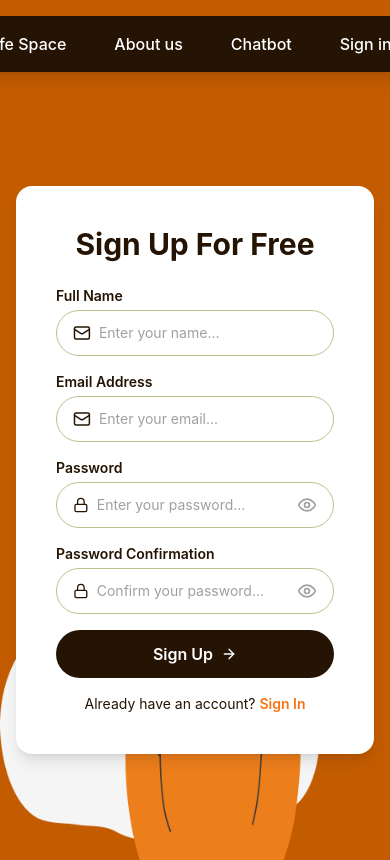
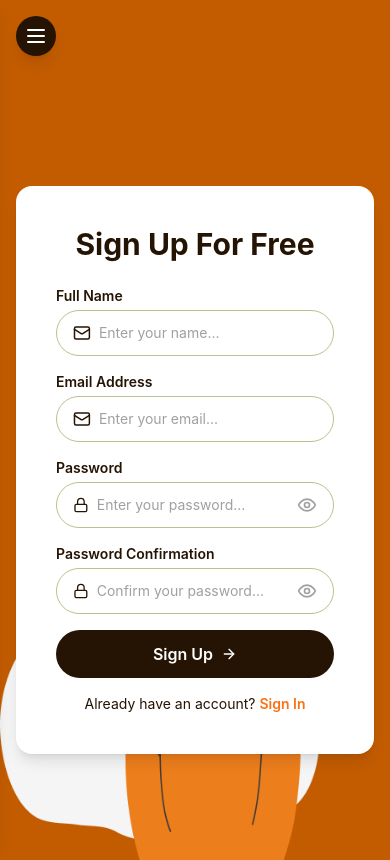
Before and after one commit to DaffaIkhwan/PulihHati-Frontend, a React (Vite) app: page /signup in a window 390 px wide. Built offline with nearby package versions, Linux system fonts and the light colour scheme.

Commit message:
feat: add navbar for mobile

```diff
--- a/src/components/Navbar.jsx
+++ b/src/components/Navbar.jsx
@@ -1,9 +1,10 @@
 import { NavLink, useNavigate } from "react-router-dom";
 import { useState, useEffect } from "react";
-import { LogOut, User } from "lucide-react";
+import { LogOut, User, Menu, X } from "lucide-react";
 
 const Navbar = () => {
   const [isLoggedIn, setIsLoggedIn] = useState(false);
+  const [mobileMenuOpen, setMobileMenuOpen] = useState(false);
   const navigate = useNavigate();
 
   // Check authentication status
@@ -23,6 +24,16 @@ const Navbar = () => {
     localStorage.removeItem('user');
     setIsLoggedIn(false);
     navigate('/');
+    setMobileMenuOpen(false);
+  };
+
+  const toggleMobileMenu = () => {
+    setMobileMenuOpen(!mobileMenuOpen);
+  };
+
+  // Close mobile menu when navigating
+  const handleNavigation = () => {
+    setMobileMenuOpen(false);
   };
 
   const navItems = [
@@ -41,7 +52,73 @@ const Navbar = () => {
       ];
 
   return (
-    <nav className="fixed top-4 left-1/2 transform -translate-x-1/2 z-50 bg-[#251404] px-4 py-2 rounded-full w-max flex items-center gap-4 shadow-lg">
+    <>
+      {/* Hamburger button for mobile */}
+      <button
+        onClick={toggleMobileMenu}
+        className="fixed top-4 left-4 z-50 md:hidden bg-[#251404] p-2 rounded-full shadow-lg text-white"
+      >
+        {mobileMenuOpen ? <X className="w-6 h-6" /> : <Menu className="w-6 h-6" />}
+      </button>
+
+      {/* Mobile slide-in menu */}
+      <div className={`fixed inset-y-0 left-0 z-40 w-64 bg-[#251404] shadow-lg transform transition-transform duration-300 ease-in-out md:hidden ${
+        mobileMenuOpen ? 'translate-x-0' : '-translate-x-full'
+      }`}>
+        <div className="flex flex-col p-4 pt-16">
+          <NavLink
+            to="/"
+            className="text-white font-bold px-4 py-3 mb-4 transition-colors duration-300 hover:bg-[#4F3422] rounded-full"
+            onClick={handleNavigation}
+          >
+            Logo
+          </NavLink>
+
+          {navItems.map(({ name, to }) => (
+            <NavLink
+              key={to}
+              to={to}
+              onClick={handleNavigation}
+              className={({ isActive }) =>
+                `px-4 py-3 mb-2 rounded-full font-medium transition-colors duration-300 ${
+                  isActive ? "bg-[#4F3422] text-white shadow" : "text-white hover:bg-[#4F3422]"
+                }`
+              }
+            >
+              {name}
+            </NavLink>
+          ))}
+
+          {authItems.map(({ name, to, icon: Icon }) => (
+            <NavLink
+              key={to}
+              to={to}
+              onClick={handleNavigation}
+              className={({ isActive }) =>
+                `px-4 py-3 mb-2 rounded-full font-medium transition-colors duration-300 flex items-center gap-2 ${
+                  isActive ? "bg-[#4F3422] text-white shadow" : "text-white hover:bg-[#4F3422]"
+                }`
+              }
+            >
+              {Icon && <Icon className="w-4 h-4" />}
+              {name}
+            </NavLink>
+          ))}
+
+          {isLoggedIn && (
+            <button
+              onClick={handleLogout}
+              className="px-4 py-3 mt-2 rounded-full font-medium transition-colors duration-300 text-white hover:bg-[#4F3422] flex items-center gap-2"
+            >
+              <LogOut className="w-4 h-4" />
+              Logout
+            </button>
+          )}
+        </div>
+      </div>
+
+      {/* Desktop navbar */}
+      <nav className="fixed top-4 left-1/2 transform -translate-x-1/2 z-50 bg-[#251404] px-4 py-2 rounded-full w-max hidden md:flex items-center gap-4 shadow-lg">
         <NavLink to="/" className="text-white font-bold px-4 py-2 transition-colors duration-300 hover:bg-[#4F3422] rounded-full">
           Logo
         </NavLink>
@@ -85,6 +162,15 @@ const Navbar = () => {
           </button>
         )}
       </nav>
+
+      {/* Overlay to close menu when clicking outside */}
+      {mobileMenuOpen && (
+        <div
+          className="fixed inset-0 bg-black bg-opacity-50 z-30 md:hidden"
+          onClick={toggleMobileMenu}
+        />
+      )}
+    </>
   );
 };
 
```
Lines whose indentation alone changed are shown as unchanged.
